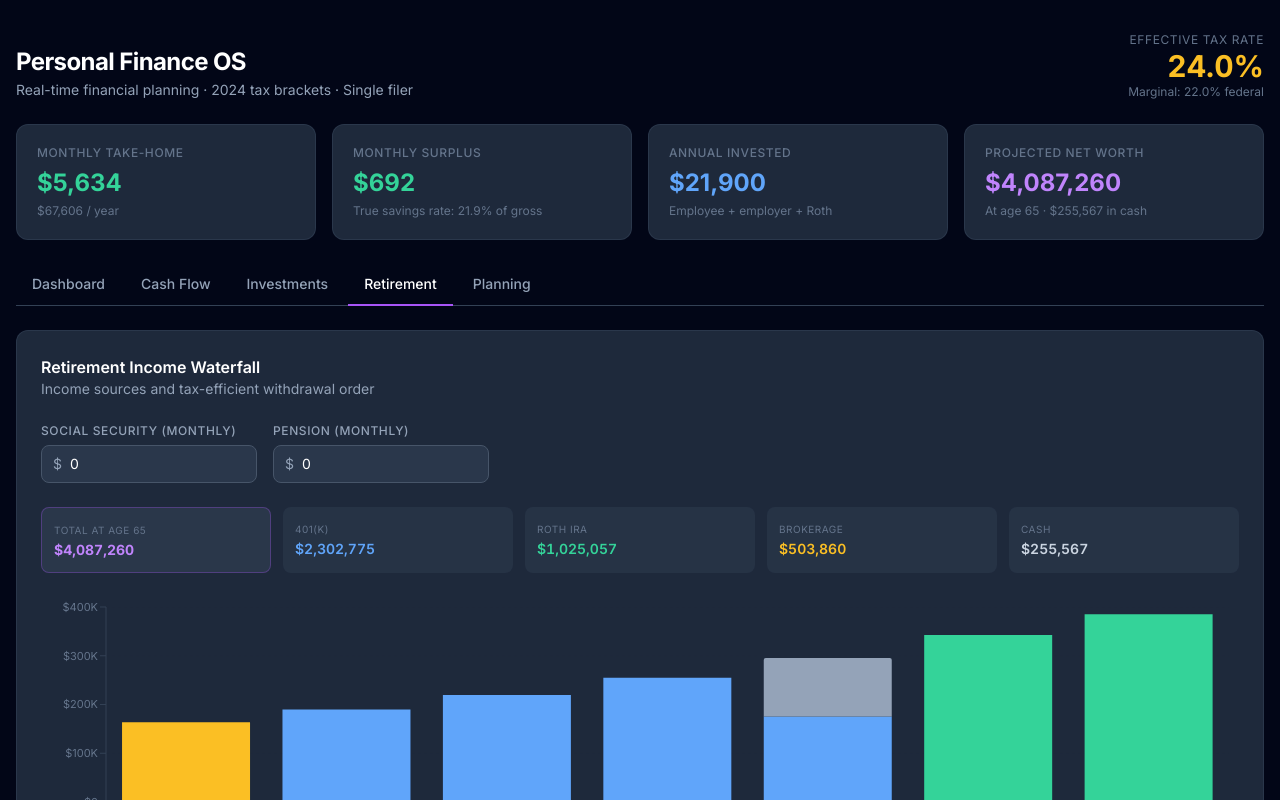
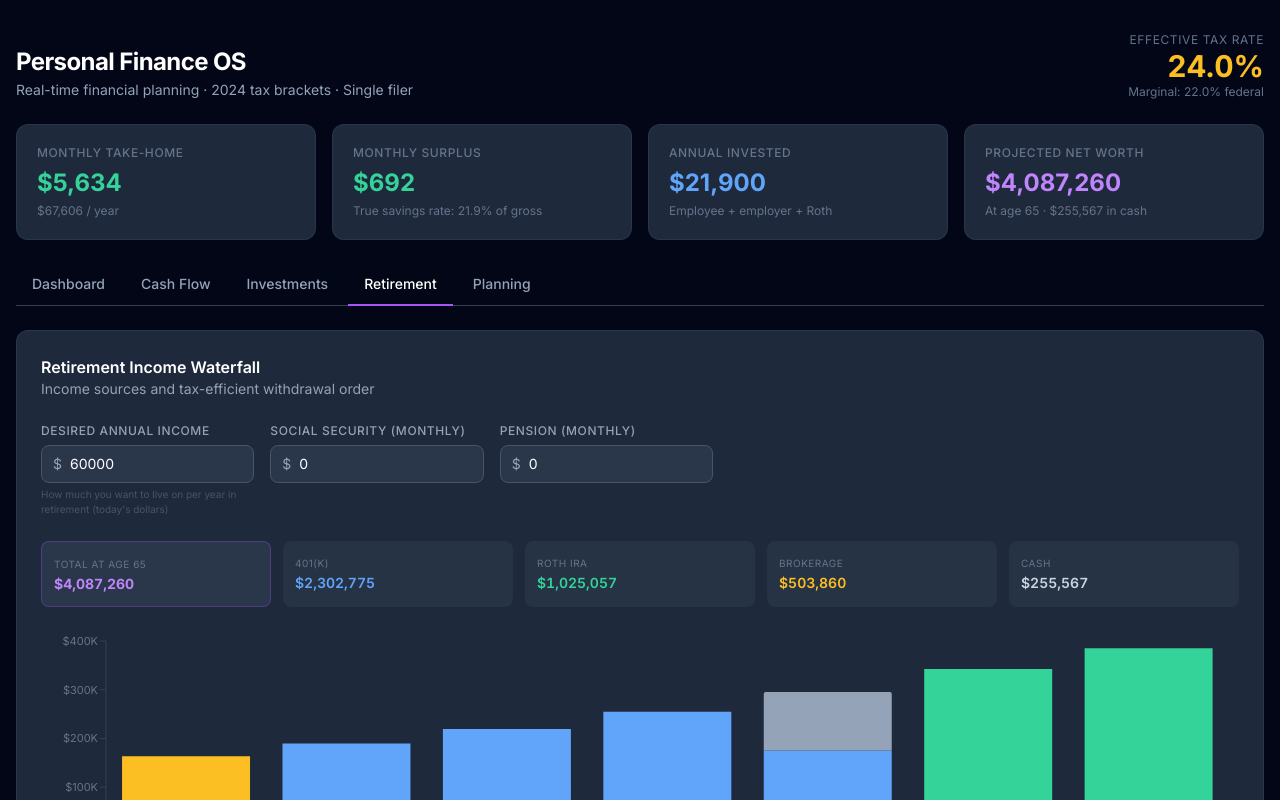
Before and after one commit to Qscott4395/personal-finance-os, a Next.js app: page / in a window 1280 px wide. Both pictures are taken after a click on the button "Retirement". Shown: the top 800 px of the page. Built offline with nearby package versions, Linux system fonts and the light colour scheme.

Commit message:
Add desired retirement income input to drive realistic withdrawal floor

```diff
--- a/app/page.tsx
+++ b/app/page.tsx
@@ -183,6 +183,7 @@ export default function Page() {
             targetConfidence={s.targetConfidence} setTargetConfidence={s.setTargetConfidence}
             retDuration={s.retDuration}
             planThroughAge={s.planThroughAge} setPlanThroughAge={s.setPlanThroughAge}
+            wantedRetIncome={s.wantedRetIncome} setWantedRetIncome={s.setWantedRetIncome}
             socialSecurityMo={s.socialSecurityMo} setSocialSecurityMo={s.setSocialSecurityMo}
             pensionMo={s.pensionMo} setPensionMo={s.setPensionMo}
             projection={s.projection}
--- a/components/tabs/RetirementTab.tsx
+++ b/components/tabs/RetirementTab.tsx
@@ -14,6 +14,7 @@ type Props = Pick<FinanceState,
   | 'targetConfidence' | 'setTargetConfidence'
   | 'retDuration'
   | 'planThroughAge' | 'setPlanThroughAge'
+  | 'wantedRetIncome' | 'setWantedRetIncome'
   | 'socialSecurityMo' | 'setSocialSecurityMo'
   | 'pensionMo' | 'setPensionMo'
   | 'projection'
@@ -36,6 +37,7 @@ export default function RetirementTab(props: Props) {
     targetConfidence, setTargetConfidence,
     retDuration,
     planThroughAge, setPlanThroughAge,
+    wantedRetIncome, setWantedRetIncome,
     socialSecurityMo, setSocialSecurityMo,
     pensionMo, setPensionMo,
     projection,
@@ -59,7 +61,11 @@ export default function RetirementTab(props: Props) {
           <p className="text-slate-400 text-sm">Income sources and tax-efficient withdrawal order</p>
         </div>
 
-        <div className="grid grid-cols-2 gap-4 max-w-md">
+        <div className="grid grid-cols-1 sm:grid-cols-3 gap-4 max-w-2xl">
+          <div>
+            <NumInput label="Desired Annual Income" value={wantedRetIncome} onChange={setWantedRetIncome} prefix="$" step={5000} />
+            <p className="text-slate-600 text-[10px] mt-1">How much you want to live on per year in retirement (today's dollars)</p>
+          </div>
           <NumInput label="Social Security (Monthly)" value={socialSecurityMo} onChange={setSocialSecurityMo} prefix="$" step={100} />
           <NumInput label="Pension (Monthly)" value={pensionMo} onChange={setPensionMo} prefix="$" step={100} />
         </div>
--- a/lib/useFinanceState.ts
+++ b/lib/useFinanceState.ts
@@ -95,6 +95,7 @@ export function useFinanceState() {
   const [targetConfidence, setTargetConfidence] = useState(95);
   const [planThroughAge,   setPlanThroughAge]   = useState(95);
   const retDuration = Math.max(5, planThroughAge - retirementAge);
+  const [wantedRetIncome,  setWantedRetIncome]  = useState(60_000); // annual desired retirement income
   const [socialSecurityMo, setSocialSecurityMo] = useState(0);
   const [pensionMo,        setPensionMo]        = useState(0);
   const [showReal,          setShowReal]          = useState(false);
@@ -191,14 +192,13 @@ export function useFinanceState() {
   );
 
   // ── Derived: Withdrawal Modeling ────────────────────────────────────────────────
-  const annualLivingExpenses = totalLivingExpenses * 12;
   const withdrawalResult = useMemo(
-    () => calculateWithdrawal(projection.finalValue, withdrawalRate, retReturnRate, inflationRate, retirementAge, annualLivingExpenses),
-    [projection.finalValue, withdrawalRate, retReturnRate, inflationRate, retirementAge, annualLivingExpenses],
+    () => calculateWithdrawal(projection.finalValue, withdrawalRate, retReturnRate, inflationRate, retirementAge, wantedRetIncome),
+    [projection.finalValue, withdrawalRate, retReturnRate, inflationRate, retirementAge, wantedRetIncome],
   );
   const comparisonTable = useMemo(
-    () => buildComparisonTable(projection.finalValue, retReturnRate, inflationRate, retirementAge, undefined, annualLivingExpenses),
-    [projection.finalValue, retReturnRate, inflationRate, retirementAge, annualLivingExpenses],
+    () => buildComparisonTable(projection.finalValue, retReturnRate, inflationRate, retirementAge, undefined, wantedRetIncome),
+    [projection.finalValue, retReturnRate, inflationRate, retirementAge, wantedRetIncome],
   );
 
   // ── Derived: Trinity Study & Monte Carlo ───────────────────────────────────────
@@ -213,12 +213,12 @@ export function useFinanceState() {
   const monteCarloResult = useMemo(
     () => runMonteCarloSimulation({
       portfolioValue: projection.finalValue,
-      annualWithdrawal: Math.max(projection.finalValue * (withdrawalRate / 100), annualLivingExpenses),
+      annualWithdrawal: Math.max(projection.finalValue * (withdrawalRate / 100), wantedRetIncome),
       equityPct: targetAlloc.equity,
       inflationRate: inflationRate / 100,
       years: retDuration,
     }),
-    [projection.finalValue, withdrawalRate, targetAlloc.equity, inflationRate, retDuration, annualLivingExpenses],
+    [projection.finalValue, withdrawalRate, targetAlloc.equity, inflationRate, retDuration, wantedRetIncome],
   );
 
   // ── Derived: Retirement Income Waterfall ────────────────────────────────────────
@@ -235,9 +235,9 @@ export function useFinanceState() {
       inflationRate,
       retirementReturnRate: retReturnRate,
       years: retDuration,
-      annualLivingExpenses,
+      annualLivingExpenses: wantedRetIncome,
     }),
-    [retirementAge, socialSecurityMo, pensionMo, projection, withdrawalRate, inflationRate, retReturnRate, retDuration, annualLivingExpenses],
+    [retirementAge, socialSecurityMo, pensionMo, projection, withdrawalRate, inflationRate, retReturnRate, retDuration, wantedRetIncome],
   );
   const taxComparison = useMemo(
     () => compareWorkingVsRetirementTax(
@@ -390,6 +390,7 @@ export function useFinanceState() {
     targetConfidence, setTargetConfidence,
     retDuration,
     planThroughAge, setPlanThroughAge,
+    wantedRetIncome, setWantedRetIncome,
     socialSecurityMo, setSocialSecurityMo,
     pensionMo, setPensionMo,
     showReal, setShowReal,
```
